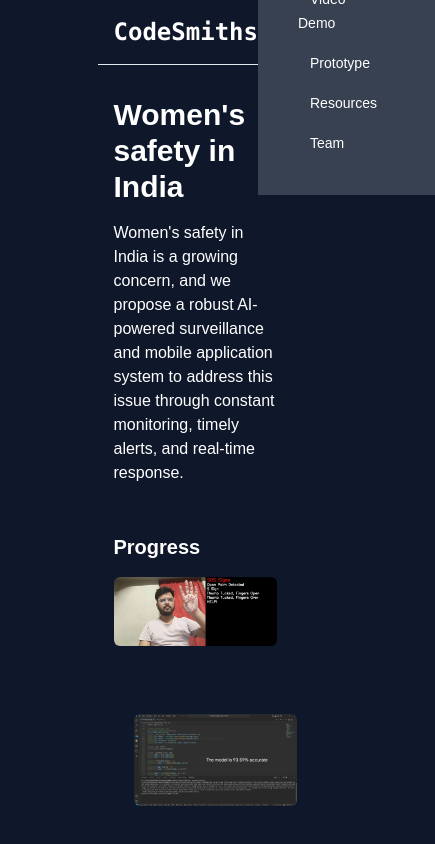
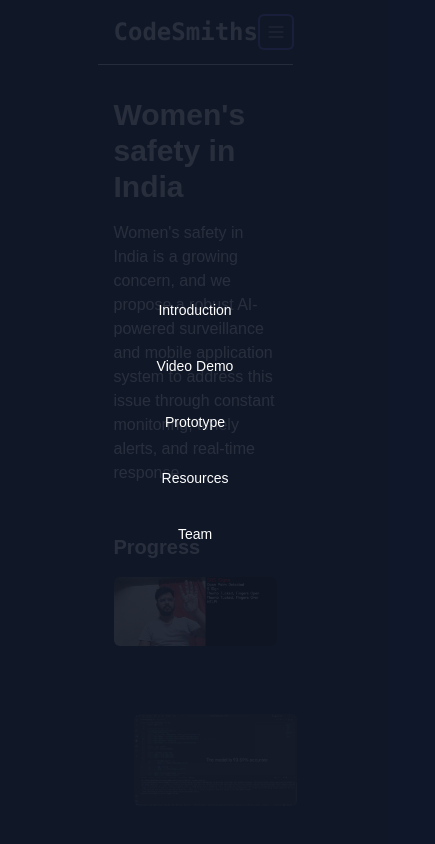
Before and after one commit to CodeSmiths33/Website, a Next.js app: page /introduction in a window 390 px wide. Both pictures are taken after a click on the button "Open main menu". Shown: the top 844 px of the page, 435 px wide, since content can reach past the window. Built offline with nearby package versions, Linux system fonts and the light colour scheme.

Commit message:
Some styling to Hamburger menu added

```diff
--- a/components/Navbar.tsx
+++ b/components/Navbar.tsx
@@ -48,7 +48,7 @@ export default function Navbar() {
                 <path strokeLinecap="round" strokeLinejoin="round" strokeWidth="2" d="M4 6h16M4 12h16M4 18h16" />
               </svg>
             </Button>
-            <ul className={`lg:hidden flex flex-col bg-gray-700 text-white space-y-4 p-10 transition-all duration-300 ${isOpen ? 'block' : 'hidden'}`}>
+            <ul className={`lg:hidden fixed top-0 left-0 z-50 w-full h-full bg-gray-900 bg-opacity-90 text-white flex flex-col items-center justify-center space-y-8 p-4 transition-all duration-300 ${isOpen ? 'block' : 'hidden'}`}>
         <li><Link href="/" className="text-white px-3 py-2 rounded-md text-sm font-medium">
                 Introduction
               </Link></li>
```
